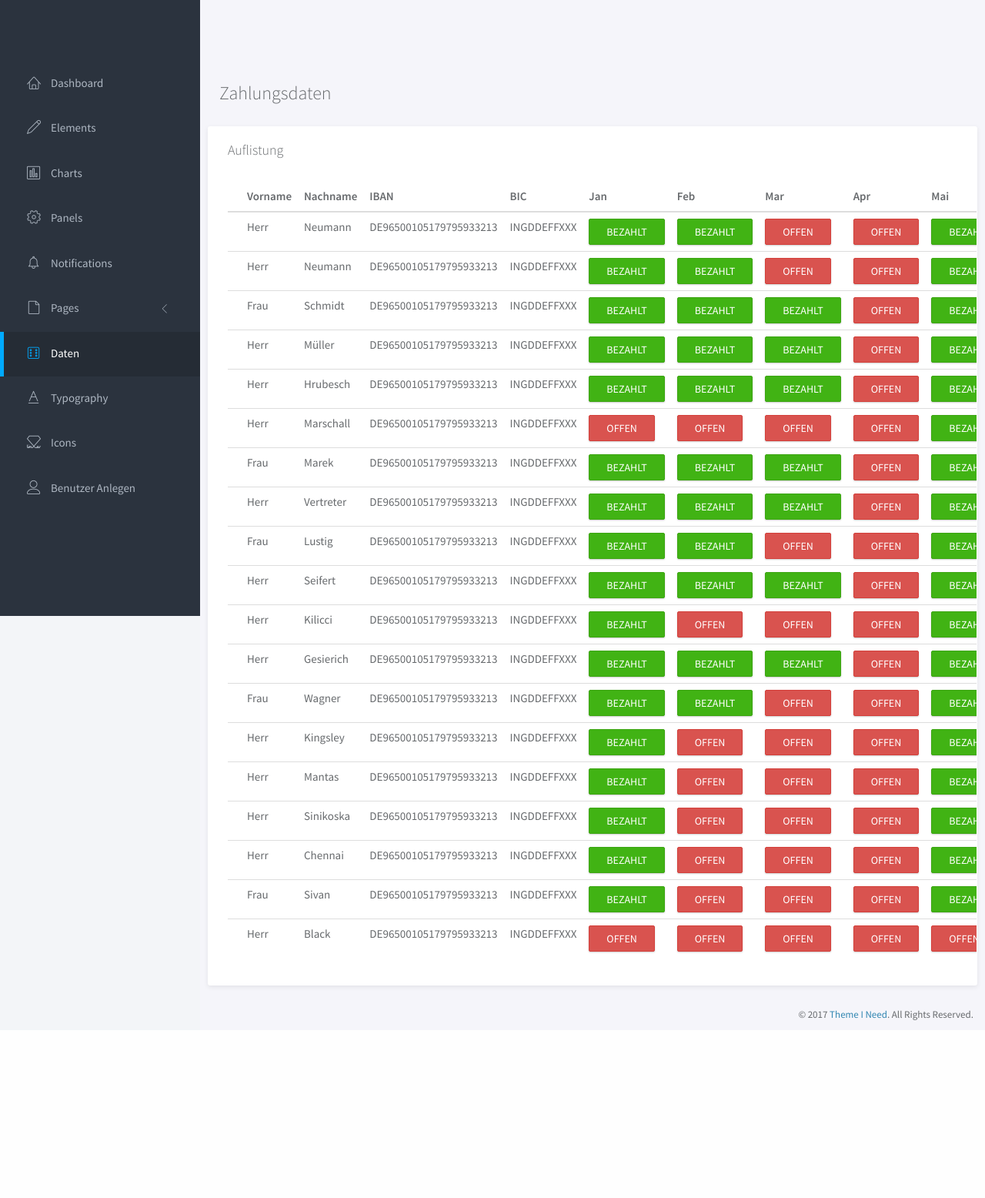
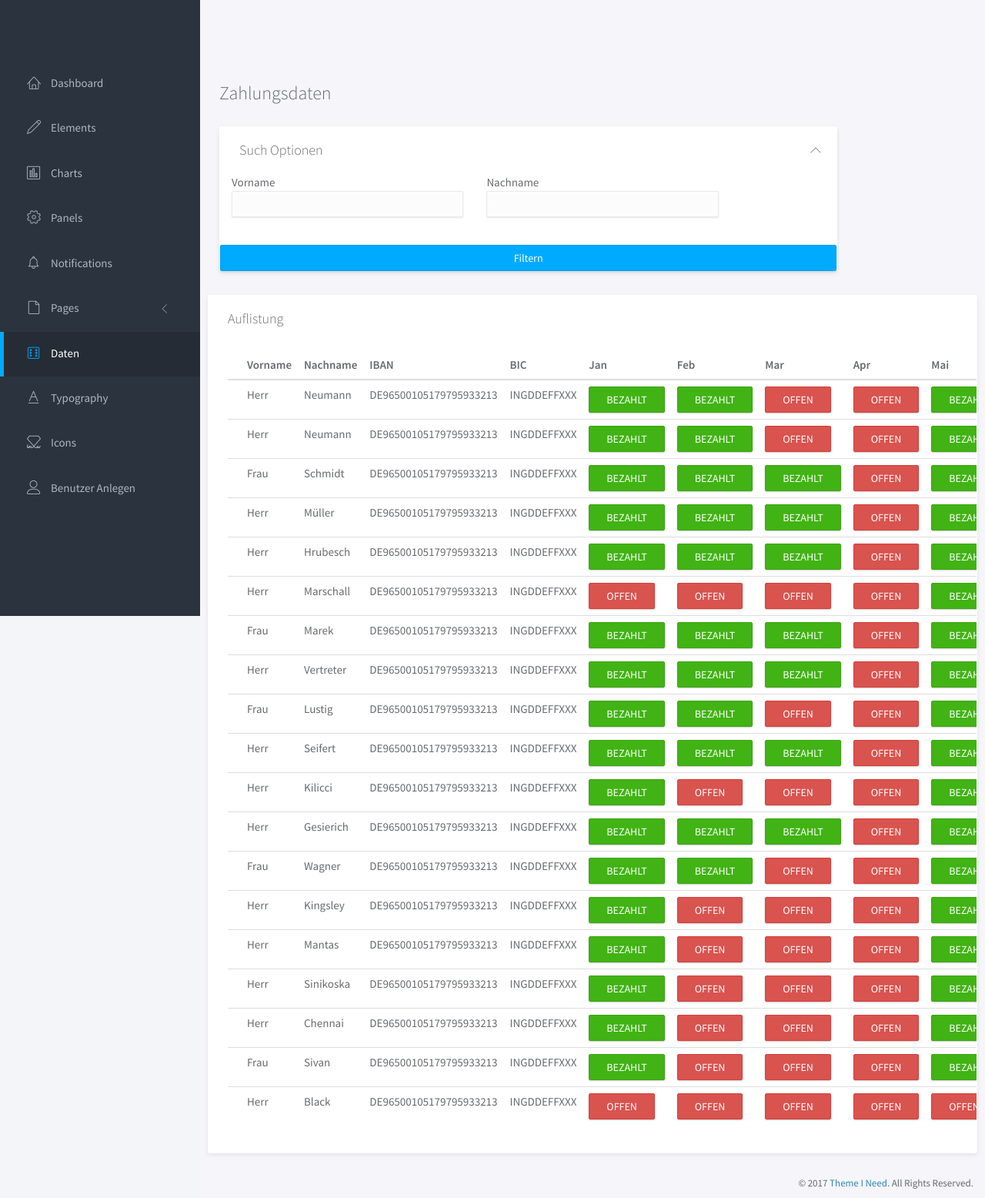
Before and after one commit to 1-XanXus-0/Kita-Verwaltungssoftware, a PHP site: page /Zahlungsdaten_edit.php in a window 1280 px wide. Shown: the whole page at 77% size. Before the commit the page ends 1325 px from the top, so only its background shows below. Run offline with PHP 8.4, Linux system fonts and the light colour scheme; data comes from the database, SQL or seed files in the repository; data that the repository does not hold is empty.

Commit message:
login bugfixes, zahlungsdaten edit bugfix

```diff
--- a/Zahlungsdaten_edit.php
+++ b/Zahlungsdaten_edit.php
@@ -8,6 +8,7 @@ require_once "assets/php/config.php";
 
 // Define variables and initialize with empty values
 $tabellenName = "Zahlungsdaten";
+$outputTextField = "";
 
 
 $month = '';
@@ -74,7 +75,8 @@ while($row = mysqli_fetch_assoc($result)) {
 // $monthArr = array("Jan", "Feb", "Mar", "Apr", "Mai", "Jun", "Jul", "Aug", "Sep", "Okt", "Nov", "Dez");
 
 // Processing form data when form is submitted
-if($_SERVER["REQUEST_METHOD"] == "POST"){
+if($_SERVER["REQUEST_METHOD"] == "POST")
+{
 
 
 	// Button-Funktion
@@ -125,12 +127,21 @@ if($_SERVER["REQUEST_METHOD"] == "POST"){
 
 	}
 
-
-
-
     // Close connection
     mysqli_close($link);
 }
+
+// Creating searching fields
+$outputTextField = "<div class='col-md-6'>
+							<span>Vorname</span>
+							<input type='text' name='vorname' class='form-control' value='$filterValue1'>
+							<span class='help-block'><br></span>
+						</div>
+						<div class='col-md-6'>
+							<span>Nachname</span>
+							<input type='text' name='nachname' class='form-control' value='$filterValue2'>
+							<span class='help-block'><br></span>
+						</div>";
 ?>
 
  <!doctype html>
@@ -248,6 +259,32 @@ if($_SERVER["REQUEST_METHOD"] == "POST"){
 				<div class="container-fluid">
 					<h3 class="page-title"><?php echo $tabellenName ?></h3>
 					<div class="row">
+						<!-- PANEL NO PADDING -->
+						<div class='col-md-10'>
+							<div class="panel">
+								<div class="panel-heading">
+									<h5 class="panel-title">Such Optionen</h3>
+									<div class="right">
+										<button type="button" class="btn-toggle-collapse"><i class="lnr lnr-chevron-up"></i></button>
+									</div>
+								</div>
+								<div class="panel-body no-padding">
+									<div class="padding-top-10">
+									<form class="form-auth-small" action="<?php echo htmlspecialchars($_SERVER["PHP_SELF"]); ?>" method="POST">
+										<div class="row">
+											<div class='col-md-10'>
+												<?php  echo $outputTextField; ?>
+											</div>
+										</div>
+										<button type="submit" name="dbName" class="btn btn-primary btn-block" value="<?php echo $tabellenName; ?>">Filtern</button>
+
+									</form>
+									</div>
+								</div>
+							</div>
+						</div>
+					</div>
+					<div class="row">
 
 							<!-- TABLE HOVER -->
 							<div class="panel">
--- a/page-login.php
+++ b/page-login.php
@@ -138,7 +138,7 @@ if($_SERVER["REQUEST_METHOD"] == "POST"){
 							<form class="form-auth-small" action="<?php echo htmlspecialchars($_SERVER["PHP_SELF"]); ?>" method="POST">
 								<div class="form-group <?php echo (!empty($username_err)) ? 'has-error' : ''; ?>">
 									<label for="signin-email" class="control-label sr-only">Benutzername</label>
-									<input type="text" name="signin-email" class="form-control" id="signin-email" placeholder="Benutzername" value="<?php if(!empty($username)) echo $username; else{ echo $_COOKIE["username"];} ?>">
+									<input type="text" name="signin-email" class="form-control" id="signin-email" placeholder="Benutzername" value="<?php if(!empty($username)) echo $username; elseif(isset($_COOKIE["username"])) echo $_COOKIE["username"]; else echo ""; ?>">
 									<span class="help-block"><?php echo $username_err; ?></span>
 								</div>
 								<div class="form-group <?php echo (!empty($password_err)) ? 'has-error' : ''; ?>">
```
